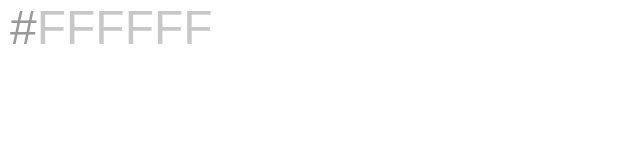
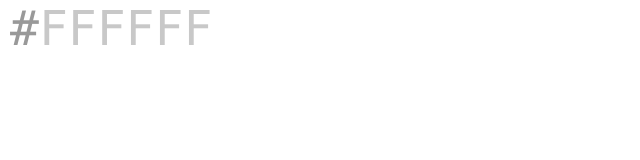
Before and after one commit to rbardini/colorexa, a plain HTML site: page index.html in a window 1280 px wide. Shown: the full height of the page, 0-640 px from the left. Drawn offline with Linux system fonts and the light colour scheme.

Commit message:
Use monospaced font stack for better sizing

```diff
--- a/index.html
+++ b/index.html
@@ -12,13 +12,13 @@
       * {border: 0; margin: 0; outline: 0; padding: 0}
       html, body {height: 100%}
       body {background: #FFF; transition: background 0.4s ease}
-      label, input {color: #000; font: 48px bold Helvetica, Arial, sans-serif}
+      label, input {color: #000; font: 48px Menlo, Monaco, Consolas, monospace}
       label {background: #FFF; display: inline-block; opacity: 0.4; padding-left: 10px; width: 100%}
       input {background: transparent; text-transform: uppercase}
     </style>
   </head>
   <body>
-    <label>#<input type="text" maxlength="6" size="10" autofocus /></label>
+    <label>#<input type="text" maxlength="6" size="6" autofocus /></label>
     <script src="app.js"></script>
   </body>
 </html>
```
